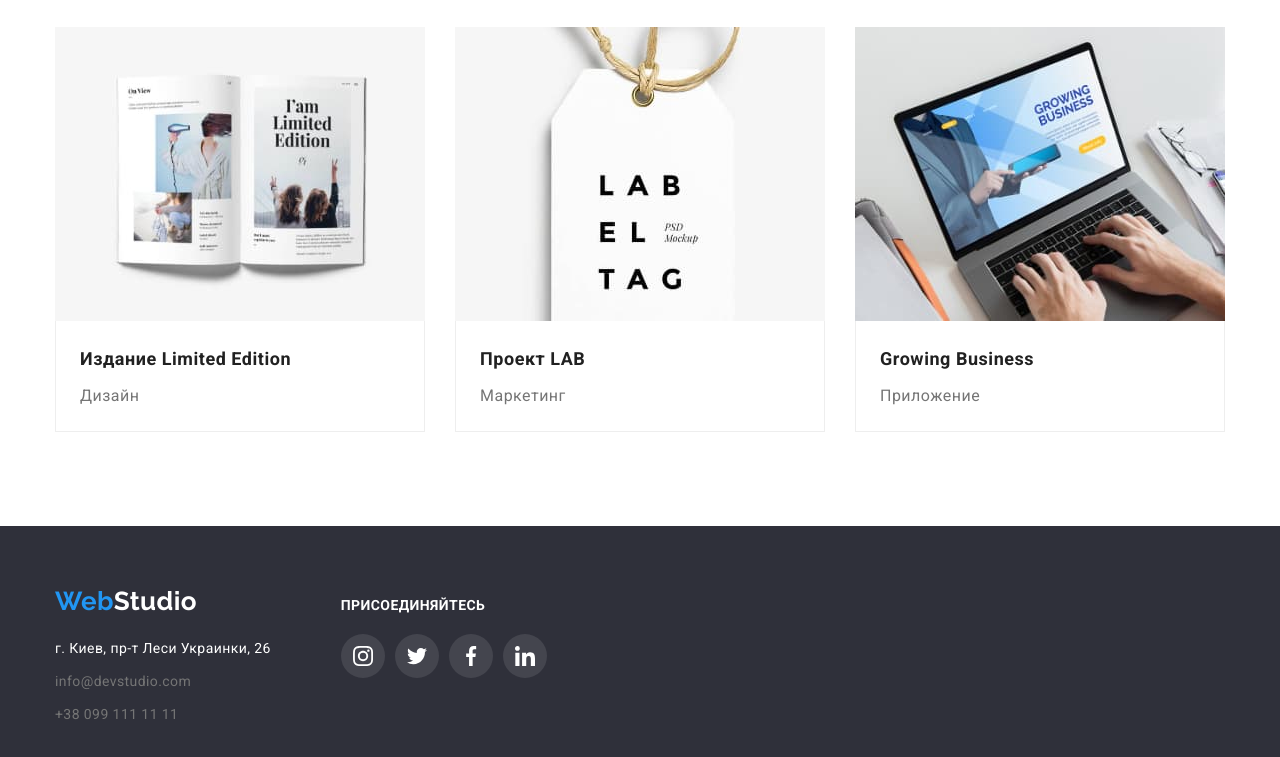
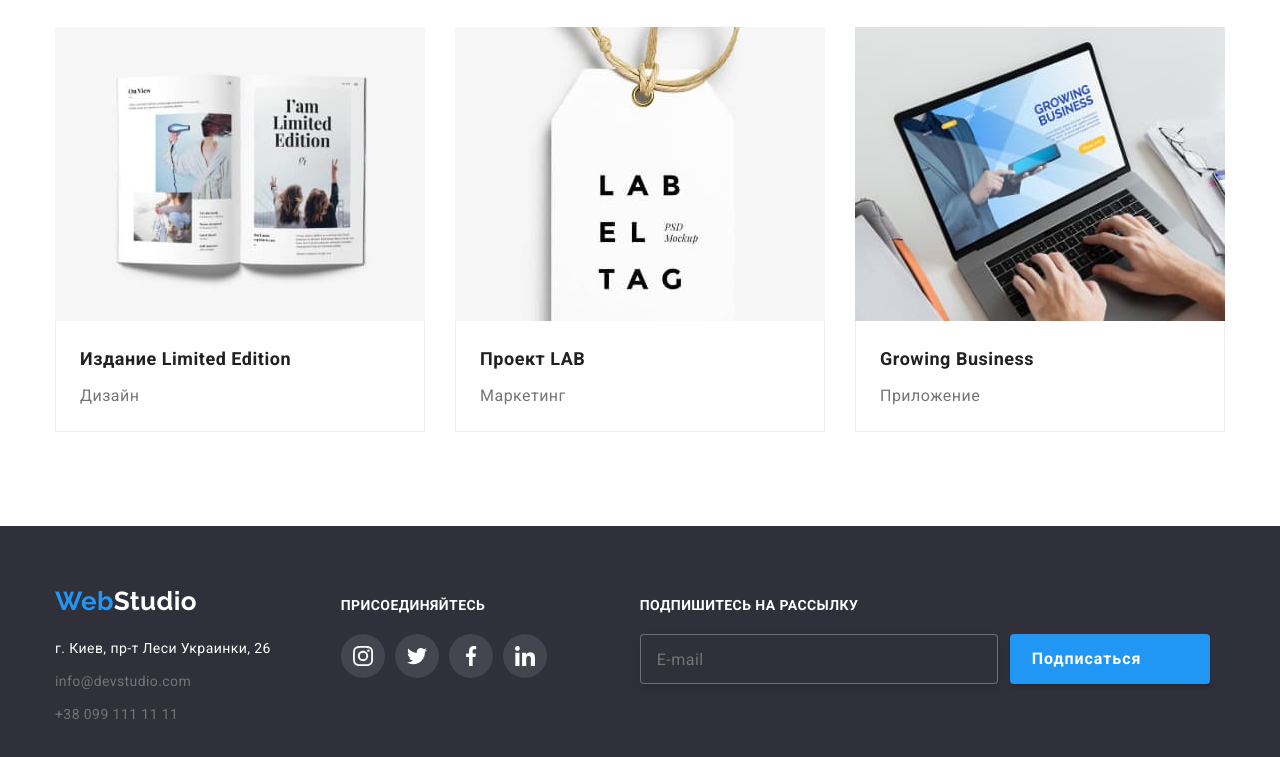
Before and after one commit to IrynaRybka/goit-markup-hw-06, a plain HTML site: page portfolio.html in a window 1280 px wide. Shown: the part 1106-1863 px from the top of the page. Drawn offline with nearby package versions, Linux system fonts and the light colour scheme.

Commit message:
форма в футере и восстановление картинки в  .hat

```diff
--- a/css/styles.css
+++ b/css/styles.css
@@ -401,50 +401,7 @@ address {
 .tel-bottom:focus {
     color: var(--base-blue-color);
 }
-/* форма подписки в футере */
-.container-form-bottom {
-    margin-left: 93px;
-}
-.form-bottom {
-    display:flex;
-}
-.social-form-bottom {
-    margin-bottom: 20px;
-}
-.bottom-input-email {
-    display: inline-block;
 
-    width: 358px;
-    height: 50px;
-    padding: 15px 16px;
-
-    border: 1px solid rgba(255, 255, 255, 0.3);
-    filter: drop-shadow(0px 4px 4px rgba(0, 0, 0, 0.15));
-    border-radius: 4px;
-    background-color: var(--bk-cl-darkgray);
-    color: var(--hover-txt-btn);
-    font-size: 16px;
-    letter-spacing: 0.03em;
-}
-.bottom-submit-btn {
-    display: flex;
-    align-items: center;
-    text-align: center;
-
-    margin-left: 12px;
-    min-width: 200px;
-    max-height: 50px;
-    cursor: pointer;
-
-    background-color: var(--base-blue-color);
-    box-shadow: 0px 4px 4px rgba(0, 0, 0, 0.15);
-    border-radius: 4px;
-    color: var(--hover-txt-btn);
-    letter-spacing: 0.06em;
-    font-weight: 700;
-};
-
-/* конец фщрмы подписки в футере */
 
 /* начало контент главной странички */
 /* шапка */
@@ -858,6 +815,48 @@ address {
     top:50%;
     left:50%;
     transform: translate(-50%, -50%);
+}
+/* форма подписки в футере */
+.container-form-bottom {
+    margin-left: 93px;
+}
+.form-bottom {
+    display:flex;
+}
+.social-form-bottom {
+    margin-bottom: 20px;
+}
+.bottom-input-email {
+    display: inline-block;
 
+    width: 358px;
+    height: 50px;
+    padding: 15px 16px;
 
+    border: 1px solid rgba(255, 255, 255, 0.3);
+    filter: drop-shadow(0px 4px 4px rgba(0, 0, 0, 0.15));
+    border-radius: 4px;
+    background-color: var(--bk-cl-darkgray);
+    color: var(--hover-txt-btn);
+    font-size: 16px;
+    letter-spacing: 0.03em;
 }
+.bottom-submit-btn {
+    display: flex;
+    align-items: center;
+    text-align: center;
+
+    margin-left: 12px;
+    min-width: 200px;
+    max-height: 50px;
+    cursor: pointer;
+
+    background-color: var(--base-blue-color);
+    box-shadow: 0px 4px 4px rgba(0, 0, 0, 0.15);
+    border-radius: 4px;
+    color: var(--hover-txt-btn);
+    letter-spacing: 0.06em;
+    font-weight: 700;
+};
+
+/* конец фoрмы подписки в футере */
--- a/portfolio.html
+++ b/portfolio.html
@@ -364,6 +364,23 @@
             </li>
           </ul>
         </div>
+         <!-- форма подписки -->
+         <div class="container-form-bottom">
+          <p class="tageline-social social-form-bottom">Подпишитесь на рассылку</p>
+          <form class="form-bottom">
+            <input class="bottom-input-email"
+             type="email"
+             name="bottom-user-email"
+             placeholder="E-mail"
+             id="bottom-user-mail">
+
+             <button class=" btn bottom-submit-btn" type="submit">Подписаться
+              <svg class="icon-send" width="24" height="24">
+                <use href="./images/icons.svg"></use>
+              </svg>
+             </button>
+          </form>
+        </div>
       </div>
     </footer>
   </body>
```
